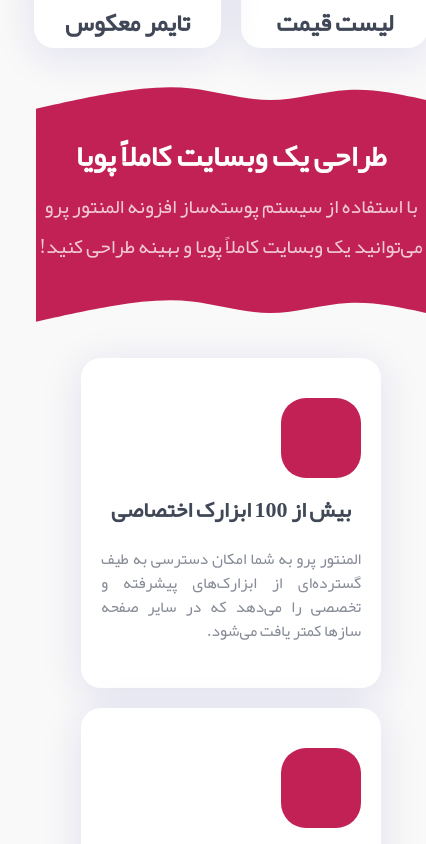
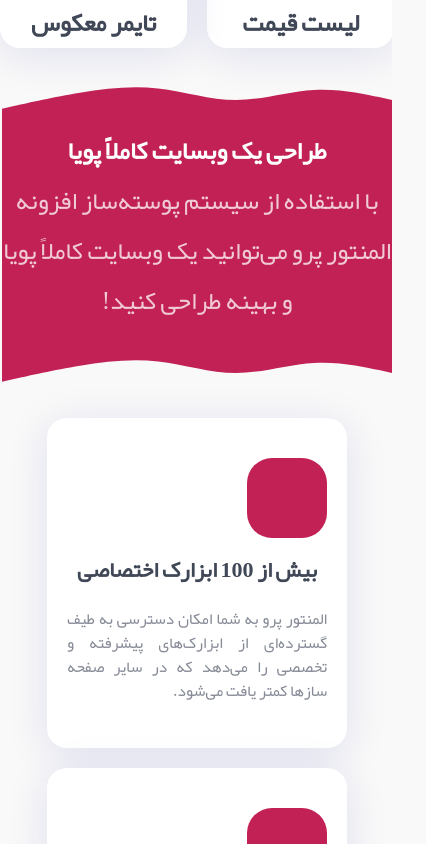
Before and after one commit to sajadanjidani/elementor, a React (Create React App) app: page / in a window 390 px wide. Shown: the part 2500-3344 px from the top of the page, 426 px wide, since content can reach past the window. Built offline with nearby package versions, Linux system fonts and the light colour scheme.

Commit message:
coding responsive listbox

```diff
--- a/scripr.js
+++ b/scripr.js
@@ -1 +1,2 @@
-Location.href = '/public/index.html'
+console.log('ioi');
+window.location.href = './public/index.html';
--- a/src/App.css
+++ b/src/App.css
@@ -202,6 +202,16 @@
     cursor: pointer;
 }
 
+@media (max-width : 780px) {
+    .listbox{
+        width: 96%;
+        padding: 20px 0;
+    }
+    .titleQustion{
+        font-size: 15px;
+    }
+}
+
 .answerQustion{
     display: none;
     font-size: 15px;
--- a/src/component/featuresSlider/featuresSlider.module.css
+++ b/src/component/featuresSlider/featuresSlider.module.css
@@ -15,3 +15,8 @@
         height: 250px;
     }
 }
+@media (max-width : 500px){
+    .container{
+        width: 325px;
+    }
+}
--- a/src/component/sectionBanner/sectionBanner.module.css
+++ b/src/component/sectionBanner/sectionBanner.module.css
@@ -14,11 +14,23 @@
     font-size: 30px;
 }
 
+@media (max-width : 500px){
+    .heroContent h1{
+        font-size: 25px;
+    }
+}
+
 .heroContent p{
     color: #FFFFFFC2;
     font-size: 20px;
 }
 
+@media (max-width : 430px){
+    .heroContent p{
+        font-size: 25px;
+    }
+}
+
 .waveTop{
     margin-top: -5px;
 }
```
